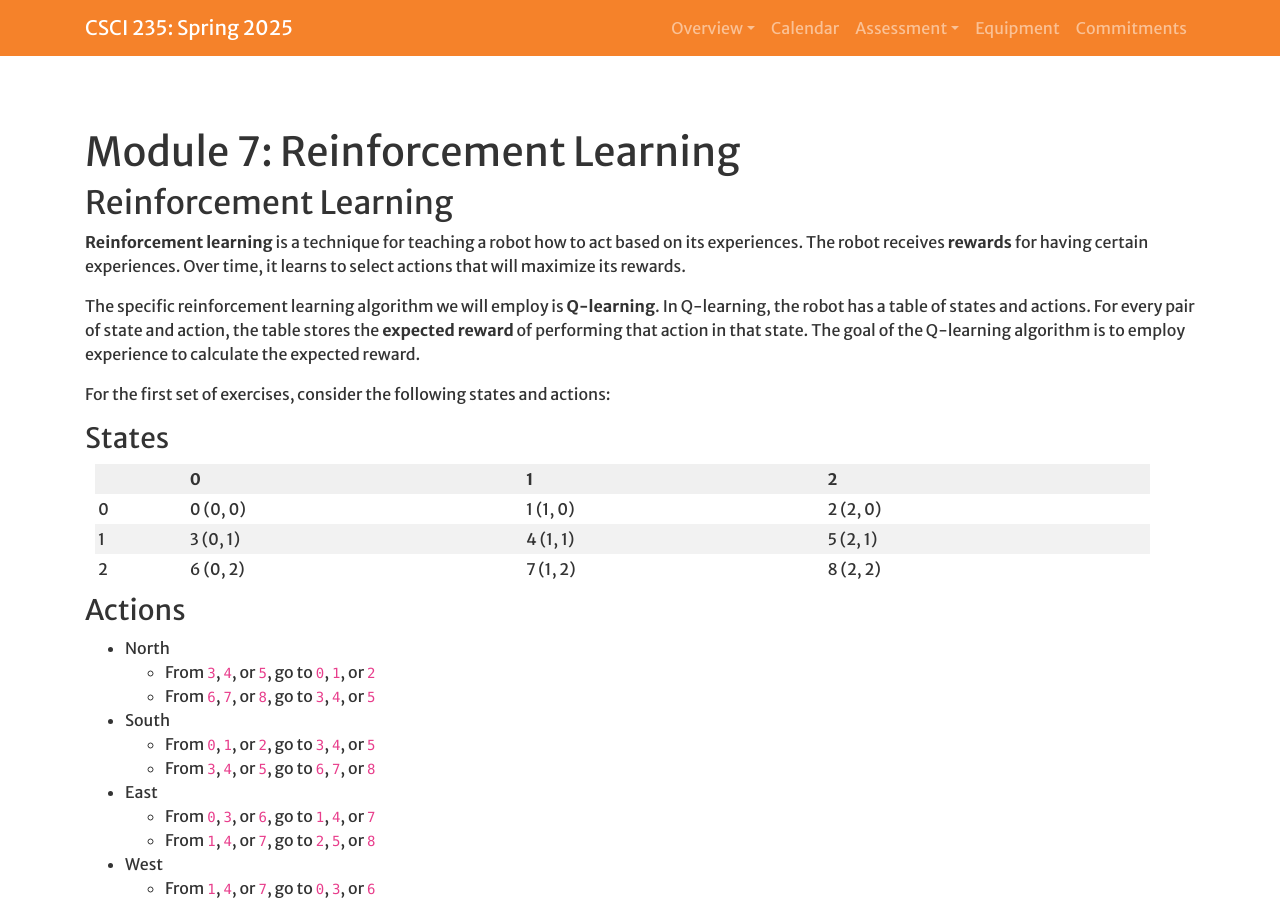
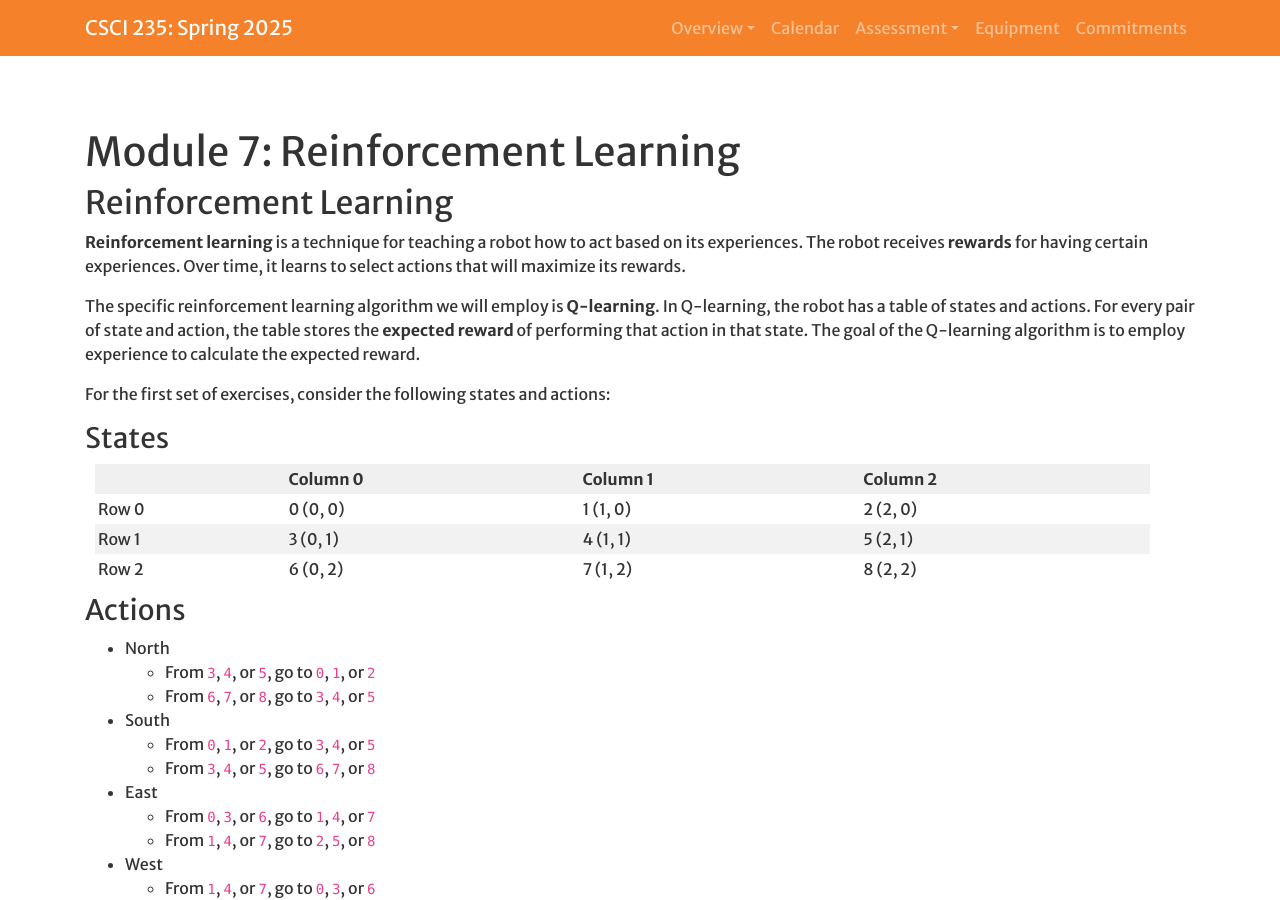
Before and after one commit to Hendrix-CS/csci235, a Jekyll site: the page built from modules/qlearning.md, in a window 1280 px wide and 900 px high. Built offline with Jekyll 4.4.1, drawn with Linux system fonts in a browser that asks for light colours; a script that is not in the unit is left out.

Commit message:
Added row/column labels

```diff
--- a/modules/qlearning.md
+++ b/modules/qlearning.md
@@ -34,11 +34,11 @@
 
 ### States
 
-|   | 0 | 1 | 2 |
-| - | - | - | - |
-| 0 | 0 (0, 0) | 1 (1, 0) | 2 (2, 0) |
-| 1 | 3 (0, 1) | 4 (1, 1) | 5 (2, 1) |
-| 2 | 6 (0, 2) | 7 (1, 2) | 8 (2, 2) |
+|       | Column 0 | Column 1 | Column 2 |
+| ----  | -------- | -------- | -------- |
+| Row 0 | 0 (0, 0) | 1 (1, 0) | 2 (2, 0) |
+| Row 1 | 3 (0, 1) | 4 (1, 1) | 5 (2, 1) |
+| Row 2 | 6 (0, 2) | 7 (1, 2) | 8 (2, 2) |
 
 ### Actions
 
```
